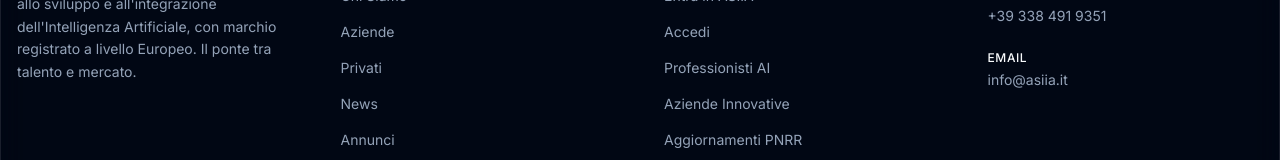
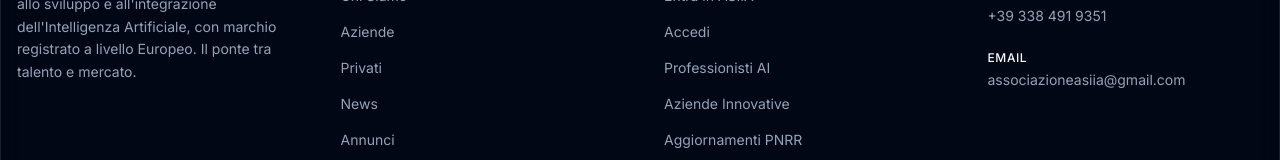
Before and after one commit to gozzellinoeugenio00/asiia, a Next.js app: page / in a window 1280 px wide. Shown: the part 1901-2061 px from the top of the page. Built offline with nearby package versions, Linux system fonts and the light colour scheme; no server answers.

Commit message:
email changed

```diff
--- a/src/app/layout.tsx
+++ b/src/app/layout.tsx
@@ -88,7 +88,7 @@ export default async function RootLayout({
                 "@type": "ContactPoint",
                 "telephone": "+39 338 491 9351",
                 "contactType": "customer service",
-                "email": "info@asiia.it"
+                "email": "associazioneasiia@gmail.com"
               }
             })
           }}
@@ -315,10 +315,10 @@ export default async function RootLayout({
                       Email
                     </span>
                     <a
-                      href="mailto:info@asiia.it"
+                      href="mailto:associazioneasiia@gmail.com"
                       className="hover:text-primary transition-colors"
                     >
-                      info@asiia.it
+                      associazioneasiia@gmail.com
                     </a>
                   </li>
                 </ul>
```
